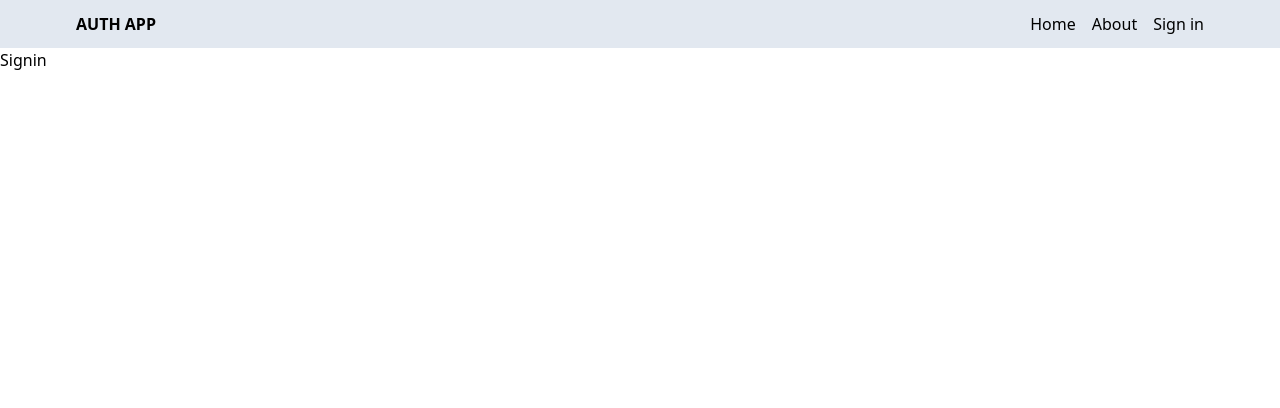
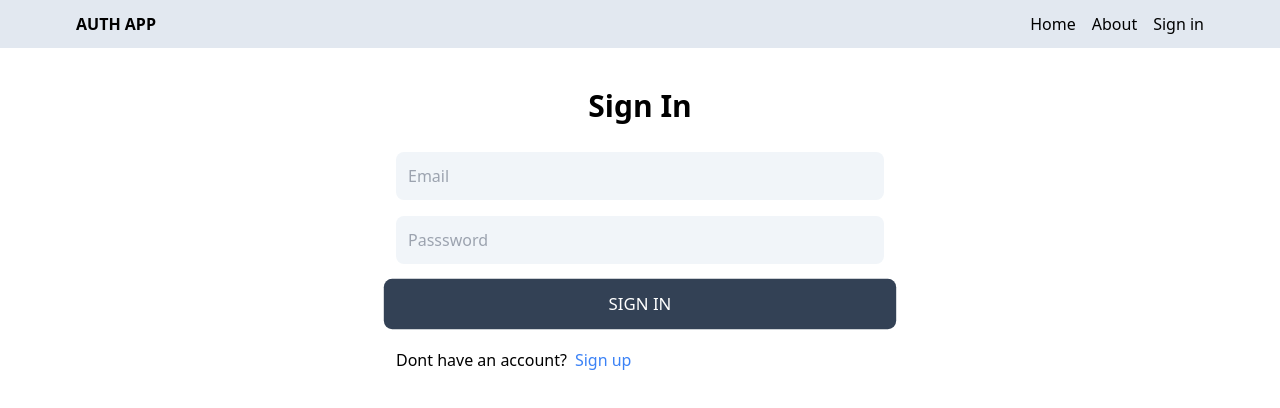
Before and after one commit to meghuraval/MERNauthproject, a React (Vite) app in the folder Frontend/: page /signin in a window 1280 px wide. Shown: the top 408 px of the page. Built offline with nearby package versions, Linux system fonts and the light colour scheme.

Commit message:
completed sign in page functionality

```diff
--- a/Frontend/src/pages/Sign-up.jsx
+++ b/Frontend/src/pages/Sign-up.jsx
@@ -4,6 +4,7 @@ import { Link } from "react-router-dom";
 export default function Signup() {
   const [error, setError] = useState(false);
   const [loading, setLoading] = useState(false);
+  const [success, setSuccess] = useState(false);
 
   const [form, setForm] = useState({
     username: "",
@@ -33,16 +34,16 @@ export default function Signup() {
           password: "",
         });
         const json = await res.json();
-        console.log(json.dir);
-        setLoading(true);
+        setLoading(false);
         setError(false);
-      } else {
+        setSuccess(true);
+      } else if (res.status === 500) {
         setLoading(false);
         setError(true);
       }
     } catch (error) {
       setLoading(false);
-      setError(true);
+      setError(false);
     }
   };
 
@@ -85,7 +86,7 @@ export default function Signup() {
         Have an account?
         <Link to="/signin">
           <span className="text-blue-500 hover:text-blue-700 hover:underline">
-            Sign in
+            Create an account
           </span>
         </Link>
       </div>
@@ -94,6 +95,26 @@ export default function Signup() {
           Username and Email are taken
         </p>
       )}
+      {success && (
+        <div className="flex flex-col items-center justify-center">
+          <p className="bg-slate-200 rounded-lg text-green-700 p-2 border border-green-700 hover:scale-105 my-5 text-center transition duration-300 ease-in-out ">
+            Succesfully created an account
+          </p>
+
+          <Link to={"/signin"}>
+            <button
+              style={{
+                backgroundColor: "#fba944",
+                color: "#e14763",
+                borderColor: "#fba944",
+              }}
+              className=" rounded-lg  p-2 border hover:scale-105 text-center transition duration-300 ease-in-out"
+            >
+              Sign in Now
+            </button>
+          </Link>
+        </div>
+      )}
     </div>
   );
 }
--- a/Frontend/src/pages/Signin.jsx
+++ b/Frontend/src/pages/Signin.jsx
@@ -1,5 +1,95 @@
 import React from "react";
 
+import { useState } from "react";
+import { Link, useNavigate } from "react-router-dom";
+
 export default function Signin() {
-  return <div>Signin</div>;
+  const [error, setError] = useState(false);
+  const [loading, setLoading] = useState(false);
+  const navigate = useNavigate();
+
+  const [form, setForm] = useState({
+    username: "",
+    email: "",
+    password: "",
+  });
+  const handleChange = (e) => {
+    setForm({ ...form, [e.target.id]: e.target.value });
+  };
+
+  //adding form details to the backend mongodb server & connecing to teh server using fetch
+  const handleSubmit = async (e) => {
+    e.preventDefault();
+    try {
+      setLoading(true);
+      const res = await fetch("http://localhost:3000/api/auth/signin", {
+        method: "POST",
+        headers: {
+          "content-type": "application/json",
+        },
+        body: JSON.stringify(form),
+      });
+      if (res.ok) {
+        setForm({
+          username: "",
+          email: "",
+          password: "",
+        });
+        const json = await res.json();
+        console.log(json);
+        setLoading(false);
+        setError(false);
+        navigate("/");
+      } else {
+        setLoading(false);
+        setError(true);
+      }
+    } catch (error) {
+      setLoading(false);
+      setError(true);
+    }
+  };
+
+  return (
+    <div className="p-3 max-w-lg mx-auto">
+      <h1 className="text-3xl text-center font-semibold my-7">Sign In</h1>
+      <form onSubmit={handleSubmit} className="flex flex-col gap-4">
+        <input
+          type="email"
+          placeholder="Email"
+          id="email"
+          className="bg-slate-100 p-3 rounded-lg"
+          onChange={handleChange}
+          value={form.email}
+        />
+        <input
+          type="password"
+          placeholder="Passsword"
+          id="password"
+          className="bg-slate-100 p-3 rounded-lg"
+          onChange={handleChange}
+          value={form.password}
+        />
+        <button
+          disabled={loading}
+          className="bg-slate-700 text-white p-3 rounded-lg uppercase hover:opacity-95 scale-105 disabled:opacity-80"
+        >
+          {loading ? "Loading..." : "Sign In"}
+        </button>
+      </form>
+      <div className="flex gap-2 mt-5">
+        Dont have an account?
+        <Link to="/signup">
+          <span className="text-blue-500 hover:text-blue-700 hover:underline">
+            Sign up
+          </span>
+        </Link>
+      </div>
+      {error && (
+        <p className="bg-slate-200 rounded-lg text-red-700 p-2 border border-red-700 hover:scale-105 my-5 text-center transition duration-300 ease-in-out ">
+          Username and Email are taken
+        </p>
+      )}
+    </div>
+  );
 }
```
